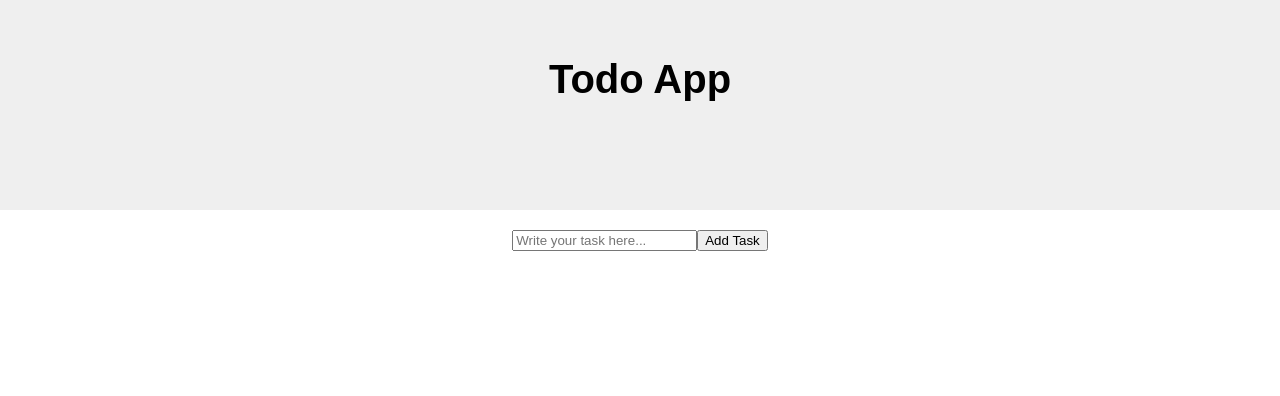
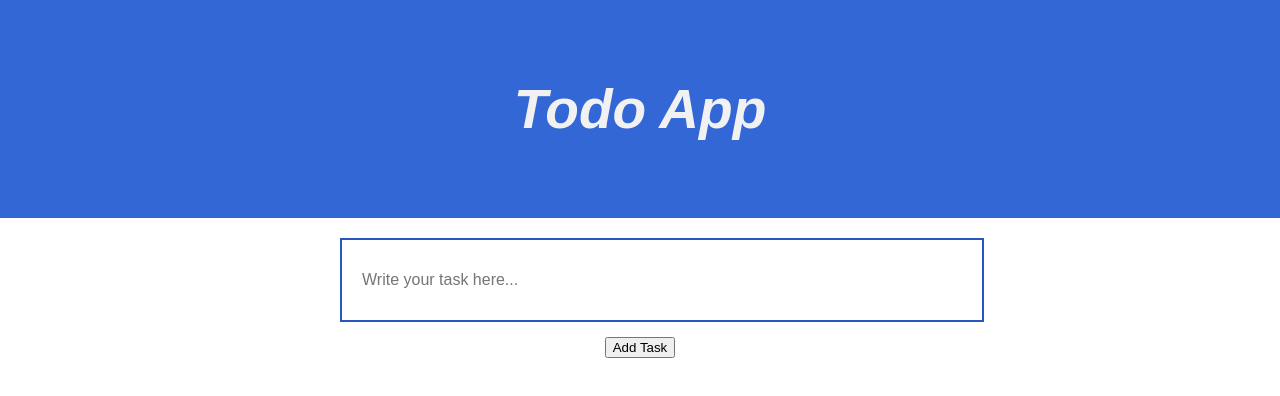
Before and after one commit to coatceatl/todo-app, a React (Create React App) app: page / in a window 1280 px wide. Shown: the top 396 px of the page. Built offline with nearby package versions, Linux system fonts and the light colour scheme.

Commit message:
adds css for header and form

```diff
--- /dev/null
+++ b/src/components/Header.css
@@ -0,0 +1,8 @@
+#todo-header {
+  font-size: 22px;
+  font-weight: bold;
+  font-style: italic;
+  color: #f1f1f1;
+  background: #3367d6;
+  padding: 40px;
+}
--- a/src/components/Header.jsx
+++ b/src/components/Header.jsx
@@ -1,9 +1,10 @@
 import React, { Component } from 'react';
+import './Header.css';
 
 class Header extends Component {
   render() {
     return(
-      <header className="todo-header">
+      <header id='todo-header'>
         <h1 className="todo-title">Todo App</h1>
       </header>
     )
--- /dev/null
+++ b/src/components/TodoForm.css
@@ -0,0 +1,10 @@
+.textInput {
+  width: 100%;
+  height: 80px;
+  line-height: 80px;
+  padding: 0 20px;
+  margin-bottom: 15px;
+  border: 2px solid rgb(38, 87, 192);
+  font-size: 16px;
+  color: black;
+}
--- a/src/components/TodoForm.jsx
+++ b/src/components/TodoForm.jsx
@@ -1,10 +1,12 @@
 import React, { Component } from 'react';
+import './TodoForm.css';
 
 class TodoForm extends Component {
   constructor(props) {
     super(props);
     this.state={
-      task: ''
+      task: '',
+      tasks: []
     };
 
     this.handleChange=this.handleChange.bind(this);
@@ -21,7 +23,9 @@ class TodoForm extends Component {
         <form>
           <input
             type='text'
-            value={task}
+            ref={((input) => {this.task = input})}
+            className='textInput'
+            value={this.state.task}
             placeholder='Write your task here...'
             onChange={this.handleChange}
           />
```
